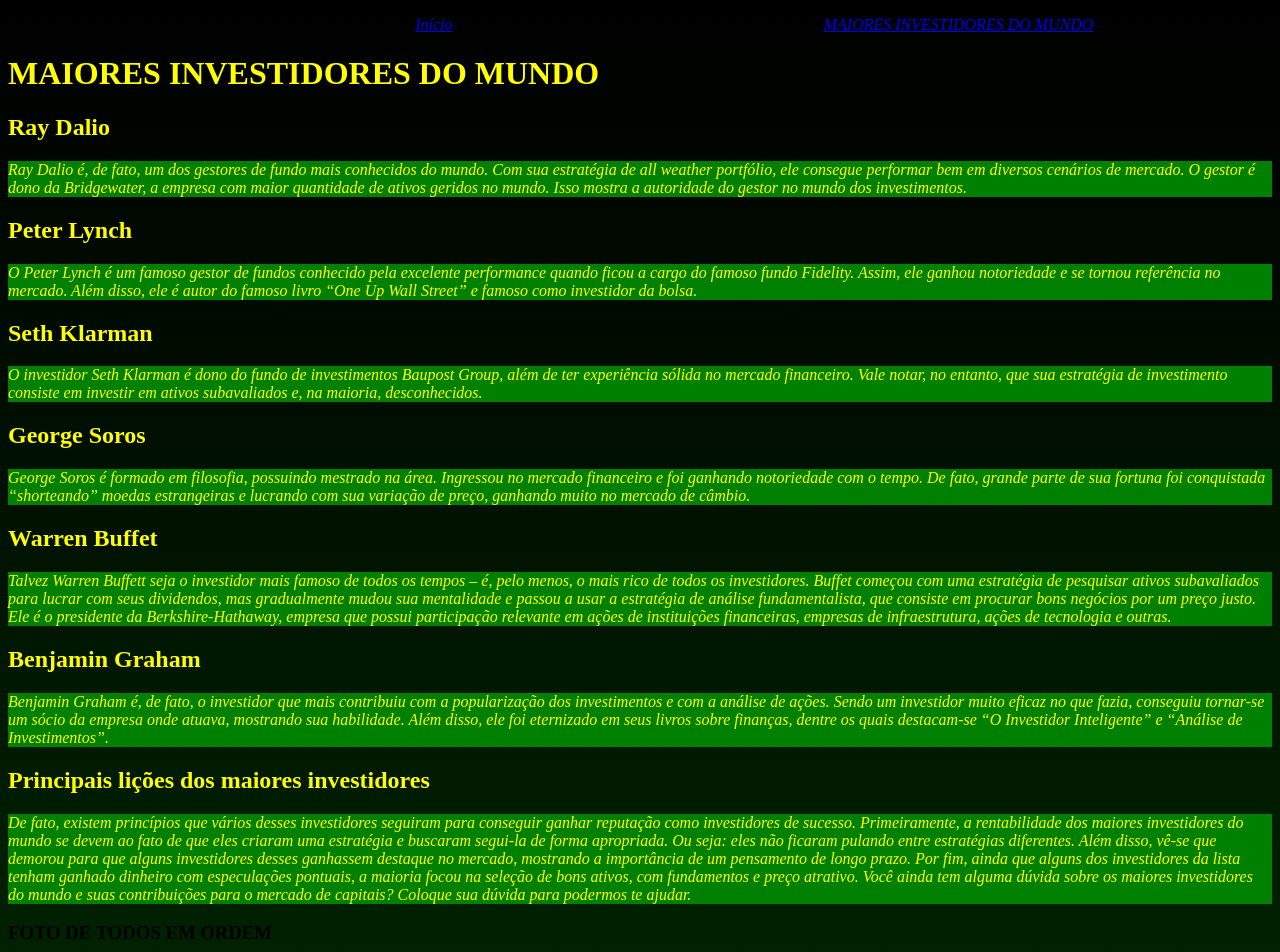
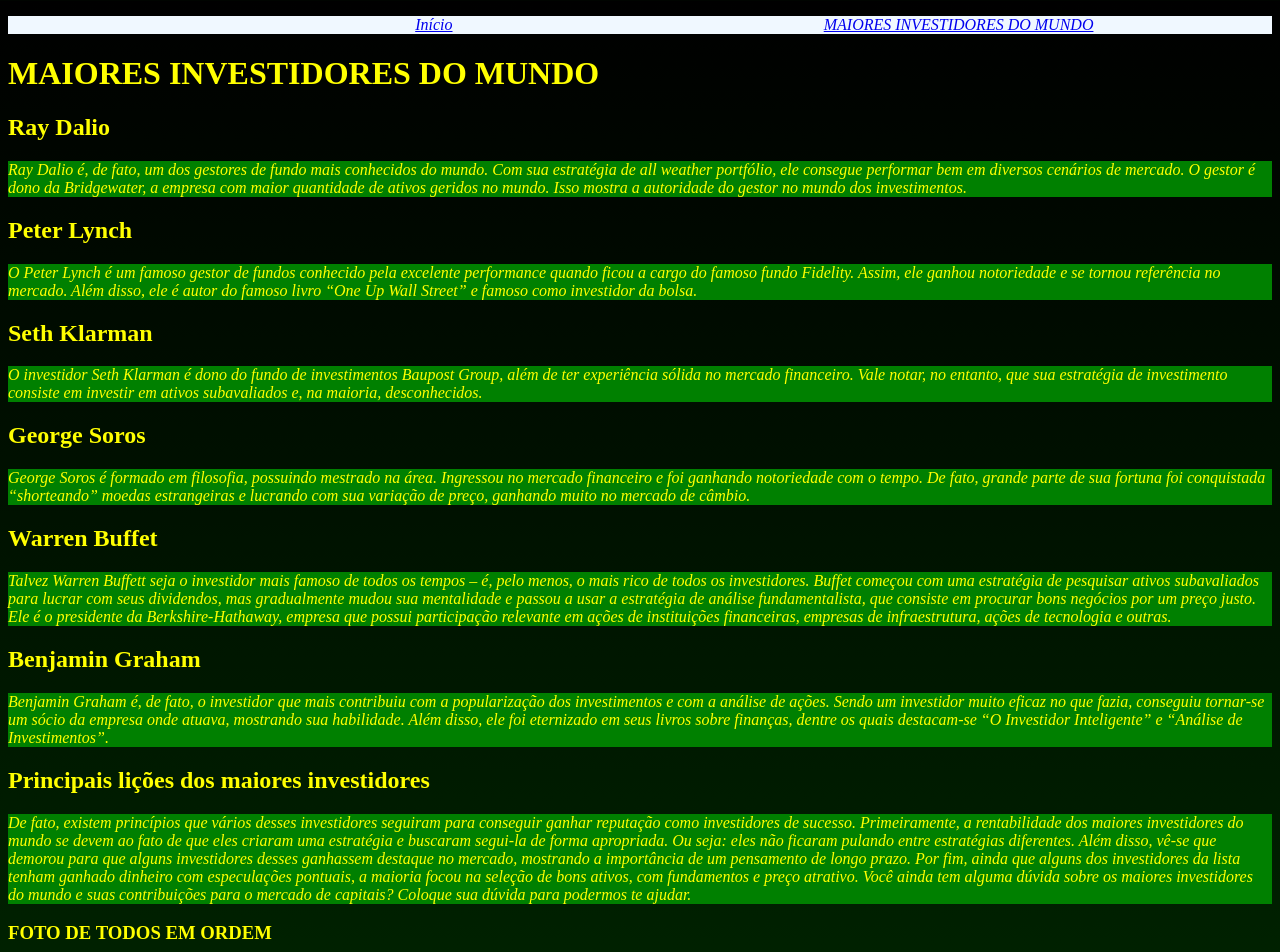
Before and after one commit to Alexandre1x/1X, a plain HTML site: page campeonatos.html in a window 1280 px wide. Shown: the top 952 px of the page. Drawn offline with Linux system fonts and the light colour scheme.

Commit message:
Update style.css

```diff
--- a/style.css
+++ b/style.css
@@ -8,6 +8,15 @@ h2{
 color: yellow
 
 }
+
+h3 {color: yellow
+
+
+}
+
+
+
+
 
 p{
 font-style: oblique;
@@ -24,6 +33,7 @@ background: linear-gradient(black,green )
 nav{
 font-display: 30px;
 font-style: oblique;
+background-color: aliceblue;
 
 
 
```
